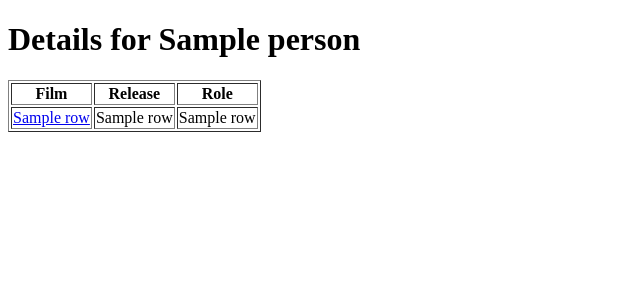
After one commit to jonhartm/SI507_FinalProject, a Flask app: template templates/person.html in a window 1280 px wide. The commit adds this page. Shown: the top 300 px of the page, without its empty margins (0-640 px from the left). Run offline with Flask 2, Linux system fonts and the light colour scheme; the template is opened without the code that fills it: most values are stand-ins (such as "Sample title", 1, 10 or a date in 2020); some libraries are stand-ins or nearby versions.

Commit message:
added details on individuals

```diff
--- a/main.py
+++ b/main.py
@@ -75,6 +75,15 @@ def Movie(title, year):
         cast_crew_data=GetCastAndCrew(title, year)
         )
 
+@app.route('/Person/<id>')
+def Person(id):
+    role_data = GetMoviesByPerson(id)
+    return render_template(
+        "person.html",
+        person=role_data[0][0],
+        role_data=role_data
+    )
+
 if __name__=="__main__":
     if len(sys.argv) >= 2:
         if sys.argv[1] == "--init" and len(sys.argv) == 2:
--- a/templates/movie.html
+++ b/templates/movie.html
@@ -37,7 +37,11 @@
       </tr>
     {% for row in cast_crew_data %}
       <tr>
+        {% if row[3] is number %}
+        <td><a href="/Person/{{row[0]}}">{{row[1]}}</a></td>
+        {% else %}
         <td>{{row[1]}}</td>
+        {% endif %}
         <td>{{row[2]}}</td>
       </tr>
     {% endfor %}
--- /dev/null
+++ b/templates/person.html
@@ -0,0 +1,27 @@
+<!DOCTYPE html>
+<html lang="en">
+<head>
+  <title>Jonathan Hartman - 507 Project - Movie Thing</title>
+  <!-- https://stackoverflow.com/questions/14711552/external-javascript-file-is-not-getting-added-when-runs-on-flask -->
+  <script type="text/javascript" src="{{ url_for('static', filename='plotly-latest.min.js') }}"></script>
+  <script src="https://code.jquery.com/jquery-3.3.1.min.js" integrity="sha256-FgpCb/KJQlLNfOu91ta32o/NMZxltwRo8QtmkMRdAu8=" crossorigin="anonymous"></script>
+</head>
+<body>
+  <h1>Details for {{person}}</h1>
+  <div class="role_data">
+    <table border=1>
+      <tr>
+        <th>Film</th>
+        <th>Release</th>
+        <th>Role</th>
+      </tr>
+    {% for row in role_data %}
+      <tr>
+        <td><a href="/Movie/{{row[1]}}/{{row[2][:4]}}">{{row[1]}}</a></td>
+        <td>{{row[2]}}</td>
+        <td>{{row[3]}}</td>
+      </tr>
+    {% endfor %}
+    </table>
+  </div>
+</body>
```
Also changed, not shown: get_data.py (+38 -4 lines).
